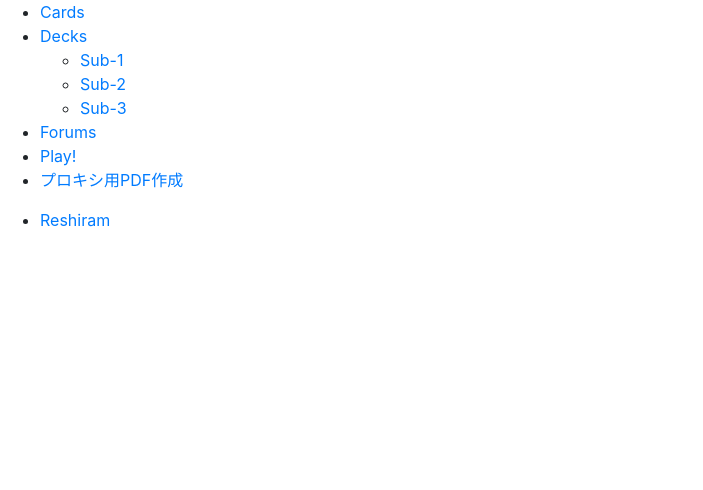
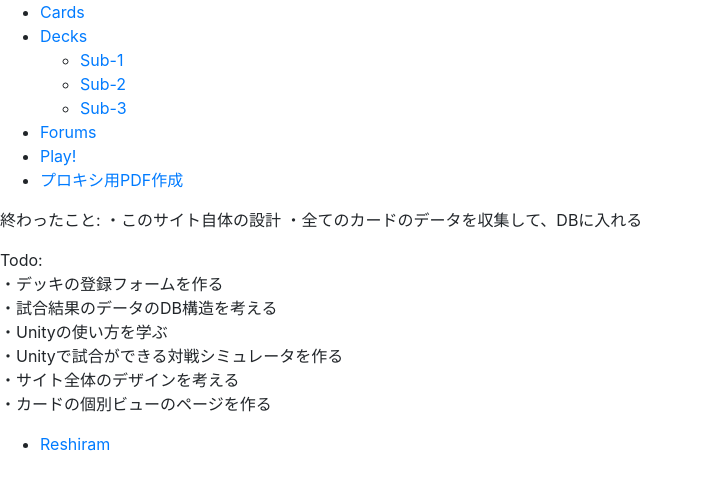
Before and after one commit to PokemonCardInCastle/PTCG2win, a Django app: page / in a window 1280 px wide. Shown: the top 490 px of the page, without its empty margins (0-703 px from the left). Run offline with Django 3.2, Linux system fonts and the light colour scheme; data comes from the database, SQL or seed files in the repository; some libraries are stand-ins or nearby versions.

Commit message:
トップページに終わったこととTodoを追加

```diff
--- a/decks/templates/decks/index.html
+++ b/decks/templates/decks/index.html
@@ -37,6 +37,24 @@
 <div style="clear: left">
 
 </div>
+<div>
+    <p>
+        終わったこと:
+        ・このサイト自体の設計
+        ・全てのカードのデータを収集して、DBに入れる
+
+    </p>
+    <p>
+        Todo:<br />
+        ・デッキの登録フォームを作る<br />
+        ・試合結果のデータのDB構造を考える<br />
+        ・Unityの使い方を学ぶ<br />
+        ・Unityで試合ができる対戦シミュレータを作る<br />
+        ・サイト全体のデザインを考える<br />
+        ・カードの個別ビューのページを作る<br />
+    </p>
+
+</div>
 {% if latest_deck_list %}
     <ul>
         {% for deck in latest_deck_list %}
```
